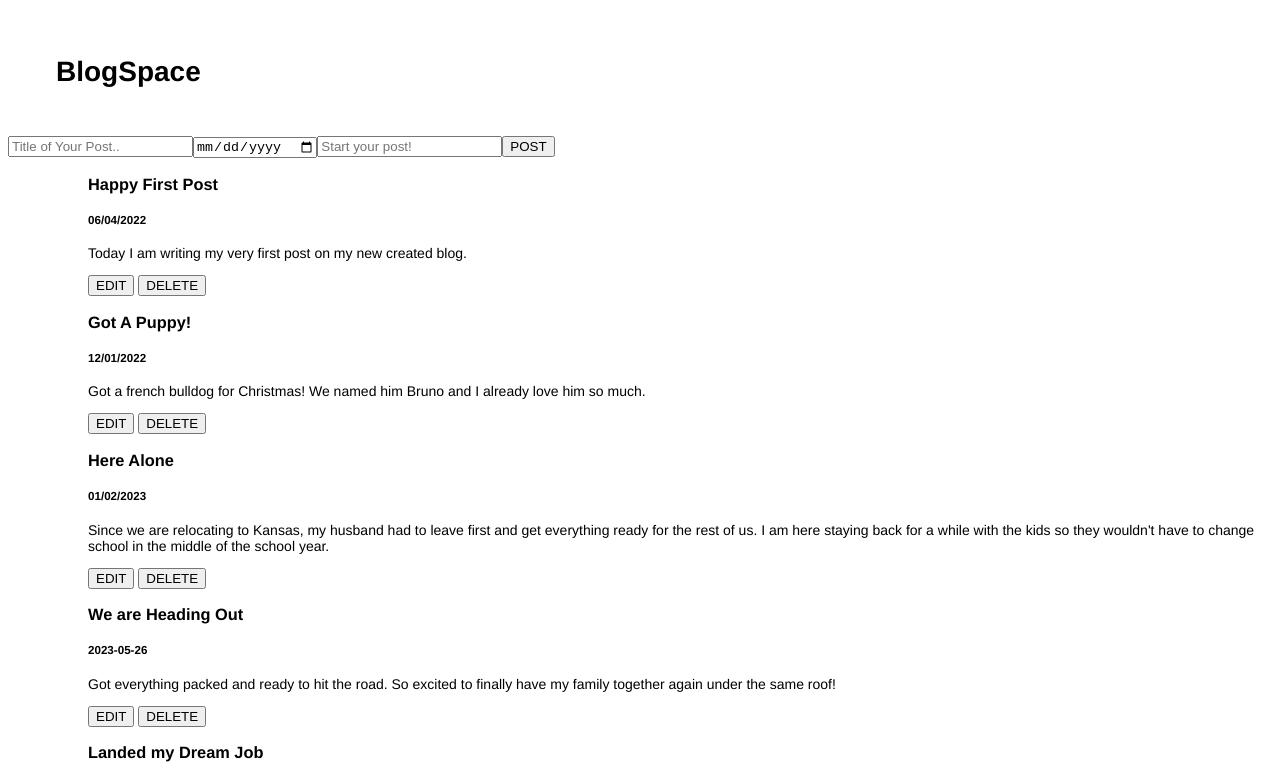
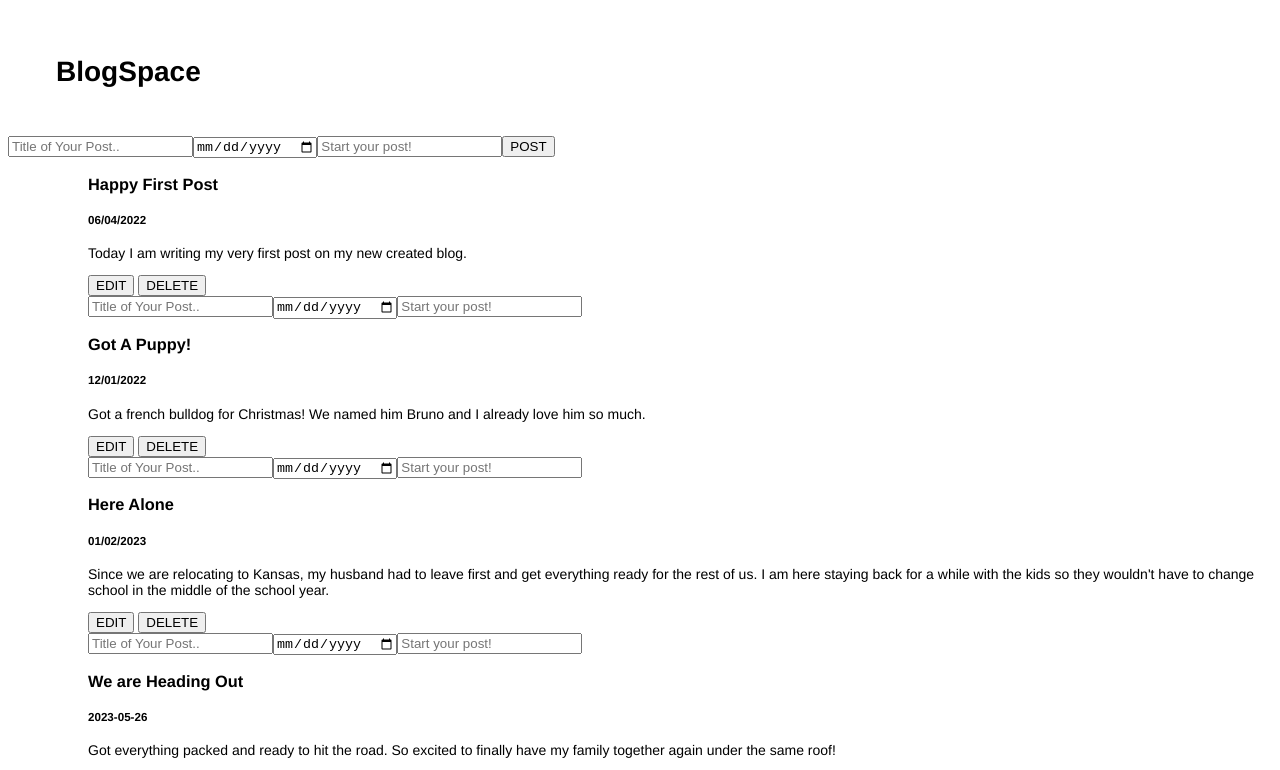
Before and after one commit to jane-stack/phase-3-blog-project, a React (Create React App) app in the folder blog-client/: page / in a window 1280 px wide. Shown: the top 770 px of the page. Built offline with nearby package versions, Linux system fonts and the light colour scheme; data requests are answered from the project's data file.

Commit message:
PATCH still not working.

```diff
--- a/blog-client/src/components/EditForm.js
+++ b/blog-client/src/components/EditForm.js
@@ -1,7 +1,35 @@
-import React from "react";
-function EditForm() {
+import React, { useState } from "react";
+function EditForm({post, onPostUpdate}) {
+    const {id} = post
+    const [title, setTitle] = useState("");
+    const [date, setDate] = useState("");
+    const [description, setDescription] = useState("");
+
+    function handleSubmit(e) {
+        e.preventDefault();
+        const updatePost = {
+            title: title,
+            date: date,
+            description: description
+        }
+
+        fetch(`http://localhost:6001/blogPost/${id}`, {
+            method: "PATCH",
+            headers: {
+                "Content-Type": "application/json",
+            },
+            body: JSON.stringify(updatePost),
+        })
+        .then(resp => resp.json())
+        .then(updatePost => onPostUpdate(updatePost))
+    }
+
     return (
-        <form></form>
+        <form className="post-edit" onSubmit={handleSubmit}>
+            <input type="text" name="title" placeholder="Title of Your Post.." onChange={(e) => setTitle(e.target.value)} value={title} />
+            <input type="date" name="date" onChange={(e) => setDate(e.target.value)} value={date} />
+            <input type="text" name="description" placeholder="Start your post!" onChange={(e) => setDescription(e.target.value)} value={description} />
+        </form>
     )
 }
 export default EditForm;
--- a/blog-client/src/components/Post.js
+++ b/blog-client/src/components/Post.js
@@ -13,23 +13,25 @@ function Post({post, onPostDelete, onPostUpdate}) {
         onPostDelete(id);
     }
 
-    function handleEditClick() {
-        const updatedPost = {
-            title: title,
-            date: date,
-            description: description
-        }
+    // function handleEditClick() {
+    //     const updatedPost = {
+    //         title: title,
+    //         date: date,
+    //         description: description
+    //     }
 
-        fetch(`http://localhost:6001/blogPost/${id}`, {
-            method: "PATCH",
-            headers: {
-                "Content-Type": "application/json",
-            },
-            body: JSON.stringify(updatedPost),
-        })
-        .then(resp => resp.json())
-        .then( updatedPost => onPostUpdate(updatedPost))
-    }
+    //     fetch(`http://localhost:6001/blogPost/${id}`, {
+    //         method: "PATCH",
+    //         headers: {
+    //             "Content-Type": "application/json",
+    //         },
+    //         body: JSON.stringify(updatedPost),
+    //     })
+    //     .then(resp => resp.json())
+    //     .then( updatedPost => onPostUpdate(updatedPost))
+    // }
+
+    const handleEditClick = () => console.log(`Edit ${id}`);
 
     return (
         <ul>
@@ -37,7 +39,10 @@ function Post({post, onPostDelete, onPostUpdate}) {
             <h5>{date}</h5>
             <p>{description}</p>
             <button onClick={handleEditClick}>EDIT</button> <button onClick={handleDeleteClick}>DELETE</button>
-            <EditForm />
+            <EditForm
+                post={post}
+                onPostDelete={onPostUpdate}
+            />
         </ul>
     )
 }
```
